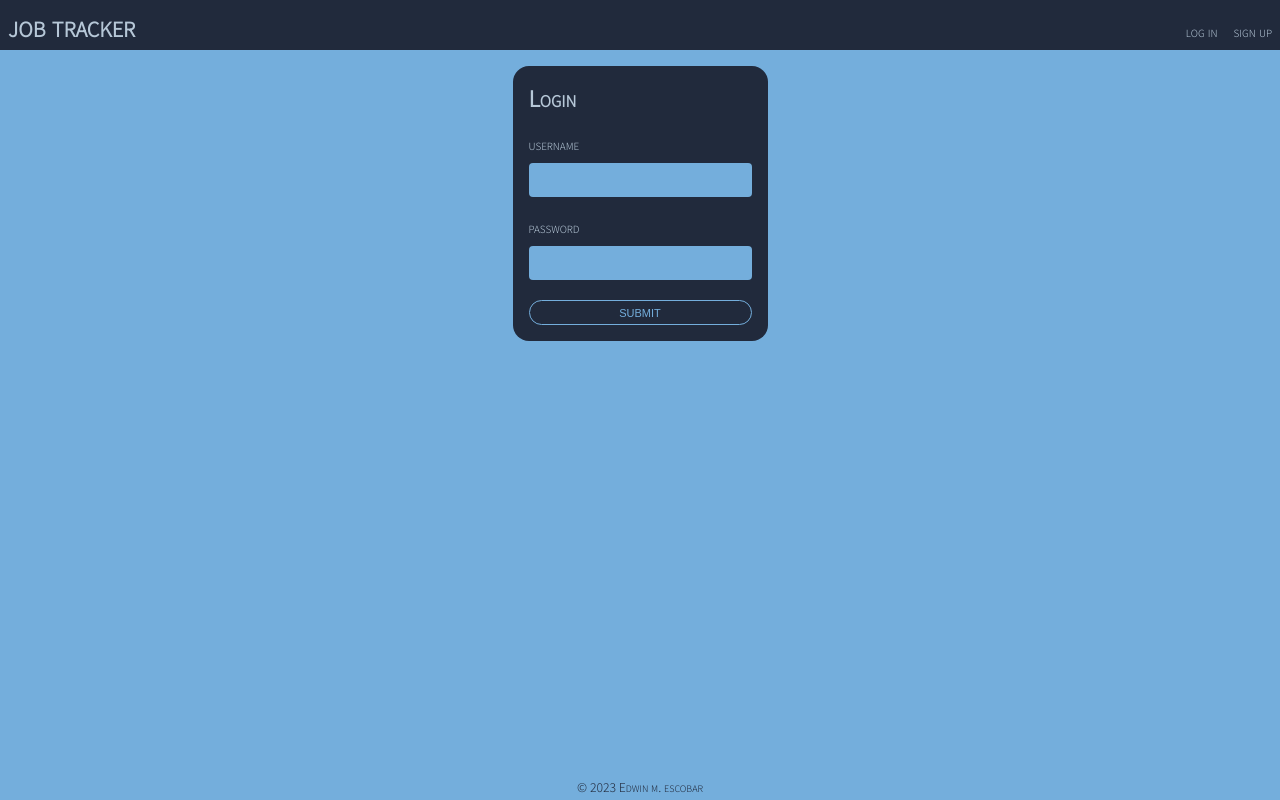
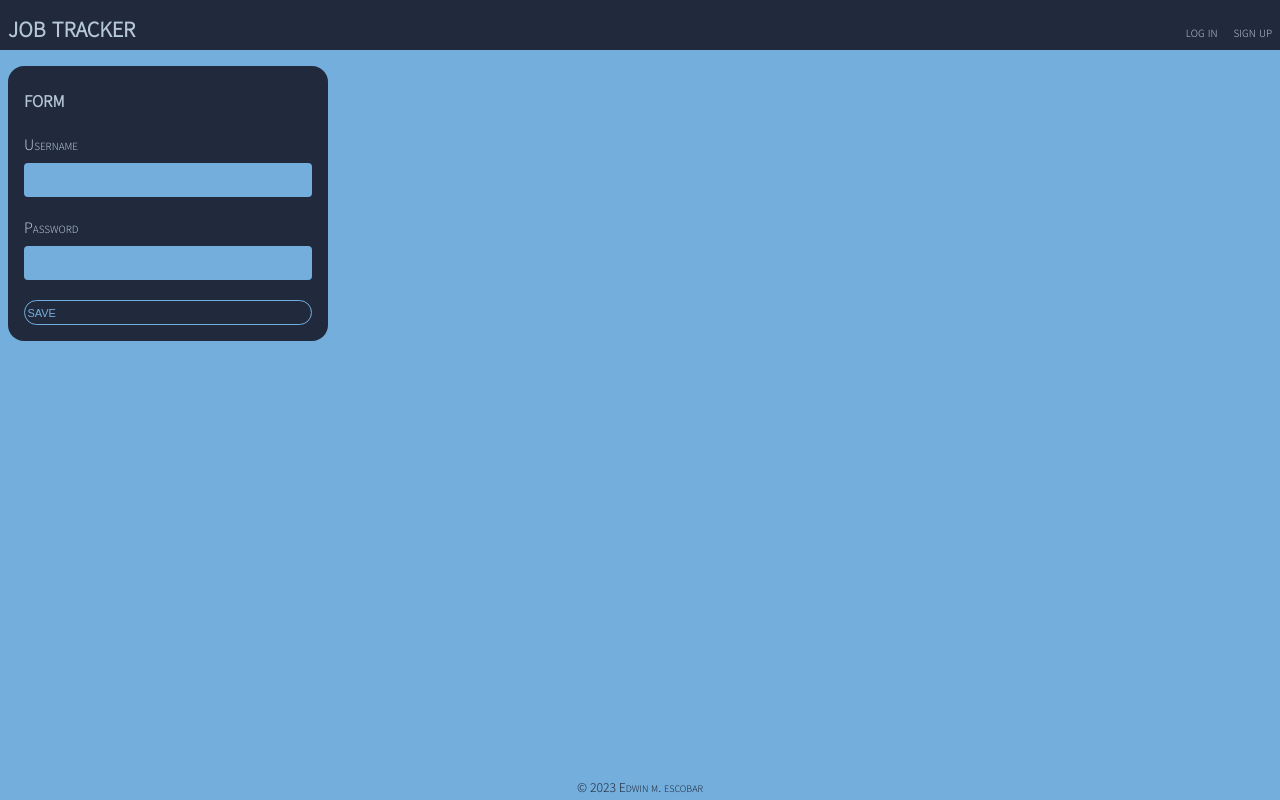
Before and after one commit to escowin/job-tracker, a React (Create React App) app in the folder client/: page /login in a window 1280 px wide. Built offline with nearby package versions, Linux system fonts and the light colour scheme.

Commit message:
simplfied Login component by reusing DocForm, helpers, and conditionals

```diff
--- a/client/src/assets/css/home.css
+++ b/client/src/assets/css/home.css
@@ -19,7 +19,7 @@
 }
 
 .job {
-    background-color: rgba(255, 255, 255, 0.05);
+    background-color: rgba(255, 255, 255, 0.03);
     border-radius: 2rem;
     align-items: center;
 
--- a/client/src/assets/css/index.css
+++ b/client/src/assets/css/index.css
@@ -4,12 +4,13 @@
   --primary: rgb(33, 42, 60);
   --text: rgb(182, 199, 215);
   --light-red: hsl(0, 40%, 67%);
+  --grey: rgb(101, 97, 101);
   --red: hsl(0, 50%, 55%);
   --yellow: rgb(231, 189, 64);
   --green: rgb(116, 220, 167);
   --blue-green: rgb(58, 189, 176);
   --blue: rgb(116, 174, 220);
-  --grey: rgb(97, 106, 121);
+  --violet: rgb(186, 200, 249);
 }
 
 * {
@@ -23,9 +24,24 @@
   text-decoration: none;
   color: inherit;
   transition: 1s;
+
+  & :hover {
+    color: var(--light-red);
+  }
 }
 
-.link:hover,
+.hired {
+  color: var(--blue);
+}
+
+.interviewing {
+  color: var(--blue-green)
+}
+
+.no-response {
+  color: var(--grey);
+}
+
 .rejected {
   color: var(--red);
 }
@@ -34,20 +50,12 @@
   color: var(--green);
 }
 
+.rate {
+  color: var(--violet);
+}
+
 .waitlisted {
   color: var(--yellow);
-}
-
-.interviewing {
- color: var(--blue-green)
-}
-
-.hired {
-  color: var(--blue);
-}
-
-.no-response {
-  color: var(--grey);
 }
 
 .message {
--- a/client/src/components/DocForm.js
+++ b/client/src/components/DocForm.js
@@ -7,33 +7,32 @@ import {
   form,
   format,
   updateCache,
+  postMutation,
 } from "../utils/helpers";
 import "../assets/css/job-form.css";
 
 function DocForm(props) {
   const { initialValues, setEditSelected, doc, type, className } = props;
   // retrieves form fields dynamically based on the sub-document via bracket notation
-  const fields = form[doc];
+  const fields =
+    type === "login" || type === "sign-up" ? form.login : form[doc];
 
   // job-specific variables
   const navigate = useNavigate();
   const jobPath = window.location.pathname.includes("/job");
 
   // dynamically sets up server graphql mutation & error handling
-  const [document, { error }] = useMutation(docMutation(doc, type),
-    {
+  const [document, { error }] = useMutation(docMutation(doc, type), {
     update(cache, { data }) {
       const mutationResult = determineMutationResult(doc, type, data);
       if (doc === "job") {
         const virtuals = fields.find((item) => item.name === "status").radios;
         return updateCache.me(cache, mutationResult, virtuals);
       } else {
-          return updateCache.me(cache, mutationResult)
+        return updateCache.me(cache, mutationResult);
       }
-
     },
-    }
-  );
+  });
 
   // sets up form state management
   const [formState, setFormState] = useState({});
@@ -43,11 +42,14 @@ function DocForm(props) {
     // filters 'profile' object based on the 'details' array
     const docFields = {};
     fields.forEach((field) => {
+      console.log(field);
       if (field.type === "date") {
         const today = new Date().toISOString().split("T")[0];
         docFields[field.name] = initialValues[field.name] || today;
       } else if (field.name === "source") {
         docFields[field.name] = initialValues[field.name] || "company";
+      } else if (field.name === "username" || field.name === "password") {
+        docFields[field.name] = "";
       } else {
         docFields[field.name] = initialValues[field.name] || "";
       }
@@ -72,8 +74,13 @@ function DocForm(props) {
       };
 
       // sends data from client to server
+      if (type === "login" || type === "sign-up") {
+        const { data } = await document({ variables: mutation });
+        postMutation(type, navigate, setEditSelected, data);
+      } else {
         await document({ variables: mutation });
-      `${type}-${doc}` === "add-job" ? navigate("/") : setEditSelected(false);
+        postMutation(type, navigate, setEditSelected);
+      }
     } catch (err) {
       console.error(err);
     }
@@ -126,7 +133,10 @@ function DocForm(props) {
 
   // renders appropriate UI elements and attributes based on the formFields array
   return (
-    <section className={`${className} form-section`} id={`${type}-${doc}-section`}>
+    <section
+      className={`${className} form-section`}
+      id={`${type}-${doc}-section`}
+    >
       <form
         className={`${doc}-form`}
         id={`${type}-${doc}`}
@@ -135,9 +145,9 @@ function DocForm(props) {
         <h2>form</h2>
         {fields.map((field, i) => displayField(field, i))}
         <button className="wrapper" type="submit">
-          save
+          {type !== "login" || type !== "sign-up" ? "save" : "submit"}
         </button>
-        {error && <span>error</span>}
+        {error && <span>{format.title(type)} failed</span>}
       </form>
     </section>
   );
--- a/client/src/pages/Login.js
+++ b/client/src/pages/Login.js
@@ -1,59 +1,12 @@
-import { useState } from "react";
-import { useMutation } from "@apollo/client";
-import { docMutation, format } from "../utils/helpers";
-import Auth from "../utils/auth";
+import DocForm from "../components/DocForm";
 import "../assets/css/login.css";
 
 function Login({ doc, type }) {
-  const fields = [
-    { name: "username", type: "text", min: 1, max: 25 },
-    { name: "password", type: "password", min: 5, max: 25 },
-  ];
-  const [formState, setFormState] = useState({ username: "", password: "" });
-  const [user, { error }] = useMutation(docMutation(doc, type));
-
-  const handleChange = (e) => {
-    const { name, value } = e.target;
-    setFormState({ ...formState, [name]: value });
-  };
-
-  const handleFormSubmit = async (e) => {
-    e.preventDefault();
-    try {
-      const { data } = await user({
-        variables: { ...formState },
-      });
-      type === "login"
-        ? Auth.login(data.login.token)
-        : Auth.login(data.addUser.token);
-    } catch (err) {
-      console.error(err);
-    }
-  };
+  console.log(doc)
 
   // dyanmically renders ui elements & attributes with props & mapped array objects
   return (
-    <section className={`${doc}-form-section`}>
-      <h2>{format.title(type)}</h2>
-      <form className={`${doc}-form`} onSubmit={handleFormSubmit}>
-        {fields.map((field, i) => (
-          <label key={i} className="wrapper" htmlFor={field.name}>
-            {field.name}
-            <input
-              name={field.name}
-              type={field.type}
-              value={formState[field.name]}
-              minLength={field.min}
-              maxLength={field.max}
-              onChange={handleChange}
-              required
-            />
-          </label>
-        ))}
-        <button type="submit">submit</button>
-      </form>
-      {error && <p>{format.title(type)} failed</p>}
-    </section>
+    <DocForm doc={doc} type={type} className={"page"} />
   );
 }
 
--- a/client/src/utils/helpers.js
+++ b/client/src/utils/helpers.js
@@ -1,5 +1,6 @@
 import { QUERY_ME } from "./queries";
 import { USER, JOB, RESUME, JOB_ITEMS, RESUME_ITEMS } from "./mutations";
+import Auth from "./auth";
 
 export const format = {
   today: () => new Date().toISOString().split("T")[0],
@@ -21,14 +22,14 @@ export const format = {
   },
   camelToKebab: (string) => {
     if (!string) {
-      return ""
+      return "";
     }
     // swaps spaces for hyphens before caps, then converts entire string to lowercase
     const formattedString = string
-    .replace(/([a-z])([A-Z])/g, '$1-$2')
-    .toLowerCase();
-    return formattedString
-  }
+      .replace(/([a-z])([A-Z])/g, "$1-$2")
+      .toLowerCase();
+    return formattedString;
+  },
 };
 
 export const updateCache = {
@@ -173,3 +174,13 @@ export const determineMutationResult = (doc, type, data) => {
   const { [dynamicKey]: result } = data;
   return result;
 };
+
+export const postMutation = (type, navigate, setEditSelected, data) => {
+  if (type === "login" || type === "sign-up") {
+    type === "login"
+      ? Auth.login(data.login.token)
+      : Auth.login(data.addUser.token);
+  } else {
+    type === "add" ? navigate("/") : setEditSelected(false);
+  }
+};
```
Lines whose indentation alone changed are shown as unchanged.
